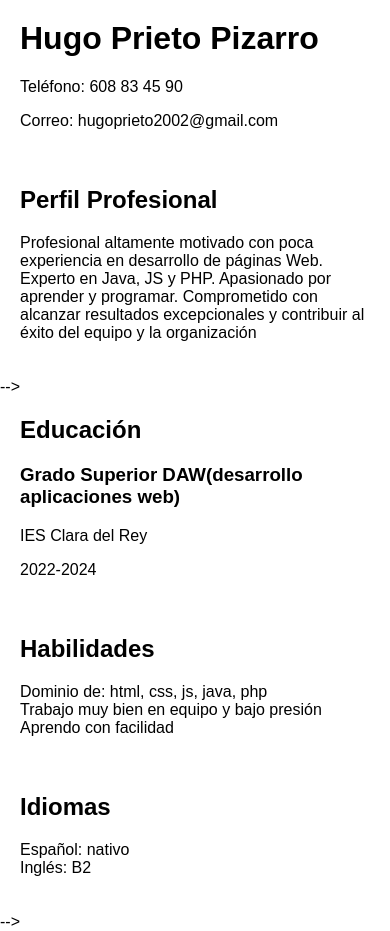
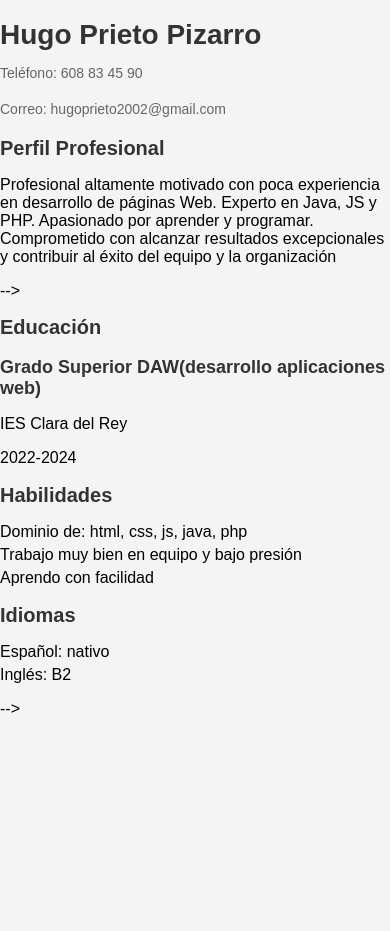
Before and after one commit to HugoPrieto1/huwito.github.io, a plain HTML site: page index.html in a window 390 px wide. After the commit the page ends 844 px from the top, so only its background shows below. Drawn offline with Linux system fonts and the light colour scheme.

Commit message:
Update index.html

```diff
--- a/index.html
+++ b/index.html
@@ -6,30 +6,78 @@
     <title>Currículum</title>
     <style>
 body {
-    font-family: Arial, sans-serif;
+    font-family: 'Arial', sans-serif;
     margin: 0;
+    padding: 0;
+    background-color: #f4f4f4;
+}
+
+.container {
+    max-width: 800px;
+    margin: 0 auto;
+    padding: 20px;
+    background-color: #fff;
+    box-shadow: 0 0 10px rgba(0, 0, 0, 0.1);
+}
+
+header h1 {
+    font-size: 36px;
+    color: #333;
+    margin-bottom: 10px;
+}
+
+header p {
+    font-size: 16px;
+    color: #666;
+    margin-bottom: 20px;
+}
+
+.section {
+    margin-bottom: 30px;
+}
+
+h2 {
+    font-size: 24px;
+    color: #333;
+    margin-bottom: 10px;
+}
+
+h3 {
+    font-size: 20px;
+    color: #333;
+    margin-bottom: 10px;
+}
+
+ul {
     padding: 0;
 }
 
-header, section {
-    padding: 20px;
+li {
+    margin-bottom: 5px;
 }
 
-h1, h2, h3 {
-    margin-top: 0;
+@media screen and (max-width: 600px) {
+    .container {
+        padding: 10px;
+    }
+
+    header h1 {
+        font-size: 28px;
+    }
+
+    header p {
+        font-size: 14px;
+    }
+
+    h2 {
+        font-size: 20px;
+    }
+
+    h3 {
+        font-size: 18px;
+    }
 }
 
-ul {
-    list-style-type: none;
-    padding: 0;
-}
-
-@media screen and (min-width: 768px) {
-    header, section {
-        width: 70%;
-        margin: auto;
-    }
-}
 </style>
 </head>
 <body>
```
